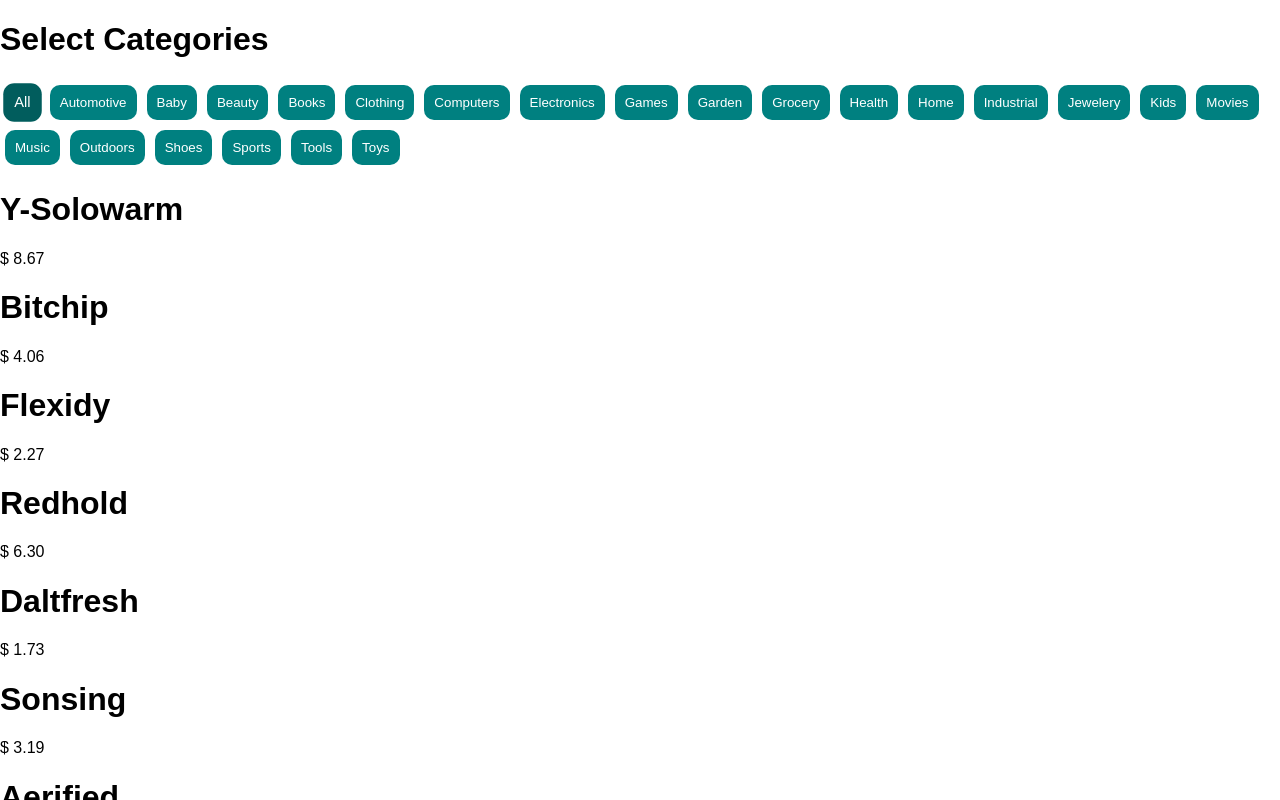
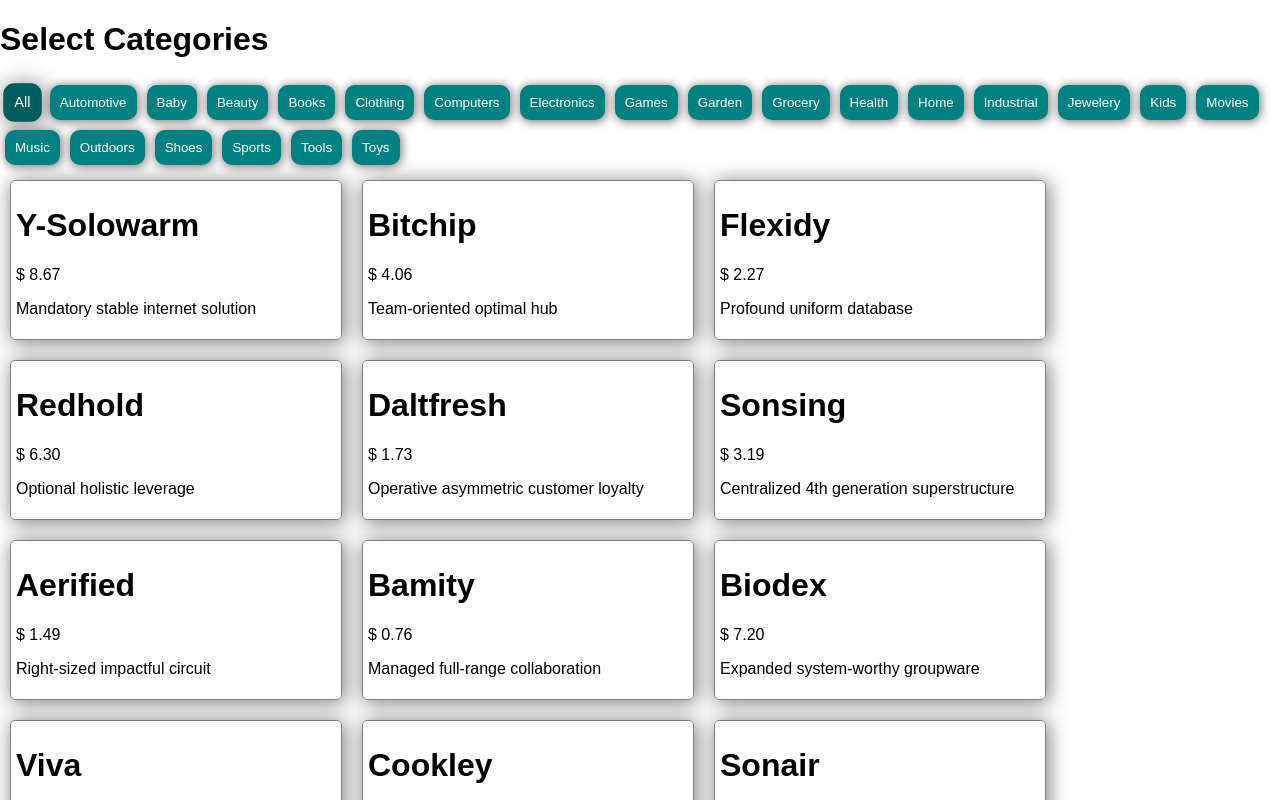
Before and after one commit to LucHighwalker/react-product-list, a React (Create React App) app: page / in a window 1280 px wide. Shown: the top 800 px of the page. Built offline with nearby package versions, Linux system fonts and the light colour scheme.

Commit message:
- Item styling.

```diff
--- a/src/App.js
+++ b/src/App.js
@@ -54,8 +54,8 @@ class App extends Component {
         }
         return selected;
       })
-      .map(({ id, name, price }) => (
-        <Item key={id} name={name} price={price} />
+      .map(({ id, name, price, description }) => (
+        <Item key={id} name={name} price={price} desc={description} />
       ));
   }
 
--- a/src/components/button.css
+++ b/src/components/button.css
@@ -9,6 +9,7 @@
     cursor: pointer;
     transform: scale(1, 1);
     transition: all 0.5s ease;
+    box-shadow: 1px 1px 10px 1px grey;
 }
 
 .button:hover {
@@ -18,9 +19,11 @@
 .button:active {
     background-color: #015d5d;
     transform: scale(0.8, 0.8);
+    box-shadow: 0 0 5px 0 grey;
 }
 
 .button.active {
     background-color: #015d5d;
     transform: scale(1.1, 1.1);
+    box-shadow: 2px 2px 20px 1px grey;
 }
--- /dev/null
+++ b/src/components/item.css
@@ -0,0 +1,24 @@
+@keyframes enter {
+    from {
+        opacity: 0;
+    }
+
+    to {
+        opacity: 1;
+    }
+}
+
+.item {
+    display: inline-block;
+    width: 25%;
+    min-width: 200px;
+    border-style: solid;
+    border-color: grey;
+    border-width: 1px;
+    border-radius: 5px;
+    margin: 10px;
+    padding: 5px;
+    box-shadow: 2px 2px 20px 1px grey;
+    animation-duration: 0.5s;
+    animation-name: enter;
+}
--- a/src/components/item.js
+++ b/src/components/item.js
@@ -2,11 +2,14 @@ import React from 'react';
 
 import Price from './price';
 
+import './item.css'
+
 export default function Item(props) {
   return (
-    <div>
+    <div className="item">
       <h1>{props.name}</h1>
       <Price value={props.price} />
+      <p>{props.desc}</p>
     </div>
   );
 }
```
